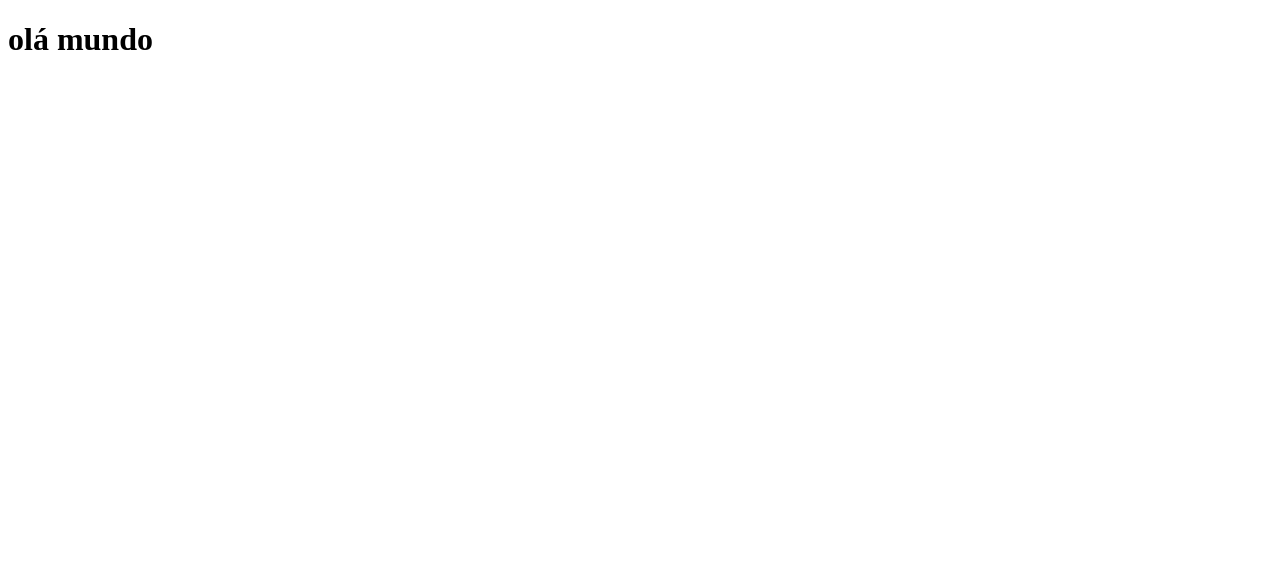
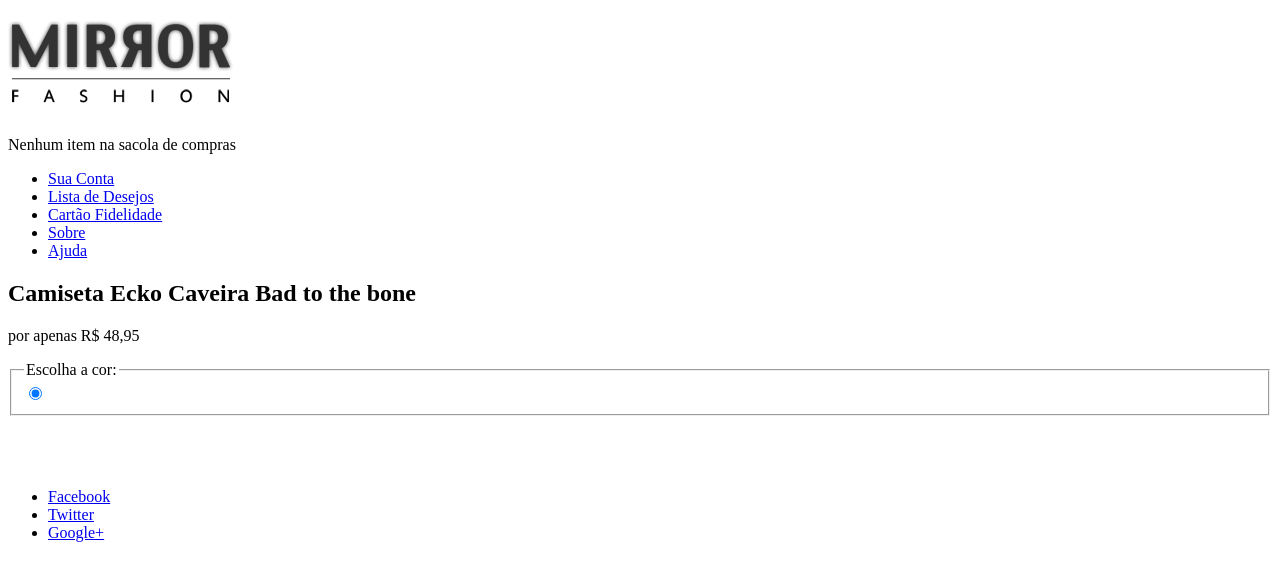
Before and after one commit to Silvalhd/Aulas-HTML5-CSS, a plain HTML site: page produto.html in a window 1280 px wide. Drawn offline with Linux system fonts and the light colour scheme.

Commit message:
Curso FrontEnd
começo dos trabalhos na página de produtos

```diff
--- a/produto.html
+++ b/produto.html
@@ -5,7 +5,57 @@
         <title>Produtos</title>
     </head>
     <body>
-        <h1>olá mundo</h1>
+        <header class="container">
+            <h1>
+                <img src="img/logo.png" alt="Logo da Mirror Fashion">
+            </h1>
+
+            <p class="sacola">
+                Nenhum item na sacola de compras
+            </p>
+
+            <nav class="menu-opcoes">
+                <ul>
+                    <li><a href="#">Sua Conta</a></li>
+                    <li><a href="#">Lista de Desejos</a></li>
+                    <li><a href="#">Cartão Fidelidade</a></li>
+                    <li><a href="sobre.html">Sobre</a></li>
+                    <li><a href="#">Ajuda</a></li>
+                </ul>
+            </nav>
+        </header>
+
+        <section class="produto">
+            <h2>Camiseta Ecko Caveira Bad to the bone</h2>
+            <p>por apenas R$ 48,95</p>
+
+            <form action="checkout.html" method="POST">
+                <fieldset class="cores">
+                    <legend>Escolha a cor:</legend>
+
+                    <input type="radio" name="cor" value="verde" id="verde" checked>
+                    <label for="">
+                        <img src="" alt="">
+                    </label>
+
+
+
+                </fieldset>
+
+            </form>
+        </section>
+
+        <footer>
+            <div class="container">
+                <img src="img/logo-rodape.png" alt="Logo da Mirror Fashion">
+
+                <ul class="social">
+                    <li><a href="http://facebook.com/mirrorfashion">Facebook</a></li>
+                    <li><a href="http://twitter.com/mirrorfashion">Twitter</a></li>
+                    <li><a href="http://plus.google.com/mirrorfashion">Google+</a></li>
+                </ul>
+            </div>
+        </footer>
 
 
     </body>
```
